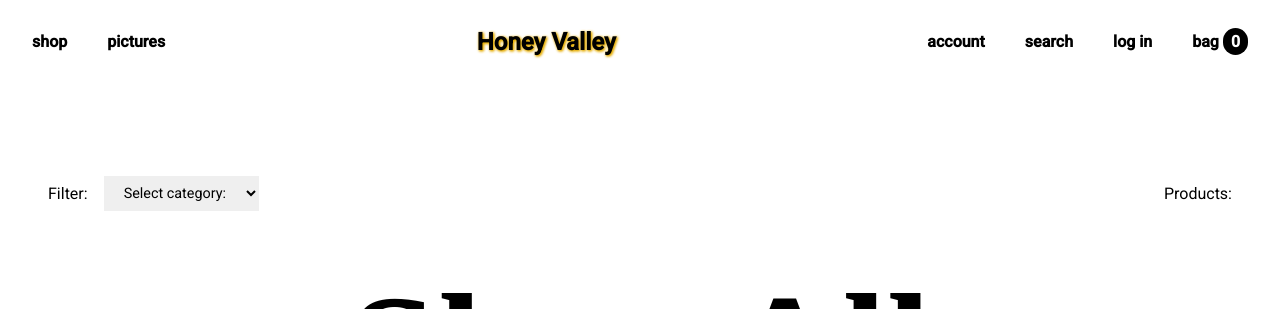
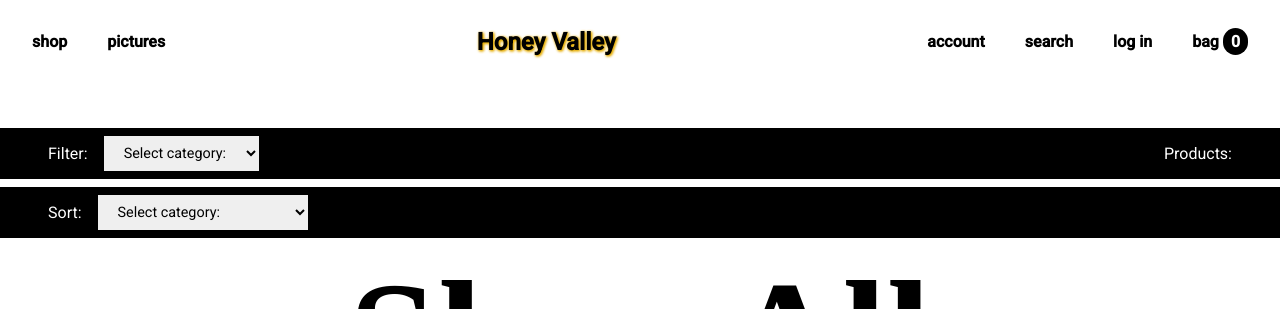
Before and after one commit to jakubzajkowski/HoneyHouse, a React (Vite) app in the folder app/: page /shop in a window 1280 px wide. Shown: the top 309 px of the page. Built offline with nearby package versions, Linux system fonts and the light colour scheme; no server answers; a web font is replaced by a local one.

Commit message:
feat: implement sort shop products

```diff
--- a/app/src/Redux/Apis.ts
+++ b/app/src/Redux/Apis.ts
@@ -3,16 +3,28 @@ import { productsApiAction,shopProductsApiAction,productApiAction,userDataAuthAc
 import { AnyAction,Dispatch } from "redux";
 import { ProductsType,UserDataType,CartDataType } from "./state";
 import { cartDataAction } from "./Actions";
+import { sortRules } from "../utils/sortRules";
 
-export const fetchProductsData=(dispatch:Dispatch<AnyAction>):any=>{
+export interface FetchProductsDataSortedArg {
+  sort: boolean
+  type : 'priceAsc' | 'nameAsc' | 'weightAsc' | 'priceDesc' | 'nameDesc' | 'weightDesc' | 'none'
+}
+
+export const fetchProductsData=(dispatch:Dispatch<AnyAction>,sorted:FetchProductsDataSortedArg):any=>{
     return axios.get(`${import.meta.env.VITE_HOST_URI}/api/products`)
       .then(({ data }) => {
-      dispatch(productsApiAction<ProductsType[]>(data));
+        const dataToSort: ProductsType[] = data
+
+        dataToSort.sort((a,b)=>sortRules(a,b,sorted))
+      dispatch(productsApiAction<ProductsType[]>(sorted.sort ? dataToSort : data));
     });
 }
-export const fetchShopProductsData=(category:string,dispatch:Dispatch<AnyAction>):any=>{
+export const fetchShopProductsData=(category:string,dispatch:Dispatch<AnyAction>,sorted:FetchProductsDataSortedArg):any=>{
   return axios.get(`${import.meta.env.VITE_HOST_URI}/api/products/${category}`)
     .then(({ data }) => {
+      const dataToSort: ProductsType[] = data
+
+      dataToSort.sort((a,b)=>sortRules(a,b,sorted))
     dispatch(shopProductsApiAction<ProductsType[]>(data));
   });
 }
--- a/app/src/pages/Home/page.tsx
+++ b/app/src/pages/Home/page.tsx
@@ -15,8 +15,13 @@ interface HomeProps {
 const Home:React.FC<HomeProps> = ({products}) => {
   const dispatch = useDispatch()
 
+  const sort = {
+    sort: false,
+    type: 'none' as 'none',
+  }
+
   useEffect(() => {
-    fetchProductsData(dispatch)
+    fetchProductsData(dispatch,sort)
   },[])
 
   return (<Main>
--- a/app/src/pages/Shop/components/Filter.tsx
+++ b/app/src/pages/Shop/components/Filter.tsx
@@ -7,15 +7,26 @@ interface FilterProps {
     setIsFilter:React.Dispatch<React.SetStateAction<boolean>>,
     productsCount: number | undefined
     setCurrentPage : React.Dispatch<React.SetStateAction<number>>
+    setCategory: React.Dispatch<React.SetStateAction<string>>
 }
 
-const Filter:React.FC<FilterProps> = ({setIsFilter,productsCount,setCurrentPage}) => {
+const Filter:React.FC<FilterProps> = ({setIsFilter,productsCount,setCurrentPage,setCategory}) => {
   const dispatch = useDispatch()
 
   const handleFilter = (e:React.ChangeEvent<HTMLSelectElement>):void => {
-    setIsFilter(true)
-    setCurrentPage(1)
-    fetchShopProductsData(e.currentTarget.value,dispatch)
+    const sort = {
+      sort: false,
+      type: 'none' as 'none',
+    }
+    if (e.target.value==""){
+      setIsFilter(false)
+    }
+    else{
+      setIsFilter(true)
+      setCurrentPage(1)
+      setCategory(e.currentTarget.value)
+      fetchShopProductsData(e.currentTarget.value,dispatch,sort)
+    }
   }
 
   return (
--- /dev/null
+++ b/app/src/pages/Shop/components/Sort.tsx
@@ -0,0 +1,44 @@
+import React from 'react'
+import { SortContainer,SortCategory,SortCategorySelect,SortCategoryOption} from '../styles'
+import { fetchProductsData,FetchProductsDataSortedArg,fetchShopProductsData } from '../../../Redux/Apis'
+import {useDispatch} from 'react-redux'
+
+interface SortProps {
+    isFiltered : boolean,
+    category: string
+}
+
+const Sort:React.FC<SortProps> = ({isFiltered,category}) => {
+  const dispatch = useDispatch()
+
+  const handleSort = (e:React.ChangeEvent<HTMLSelectElement>):void => {
+    const sort:FetchProductsDataSortedArg= {
+        sort: true,
+        type: e.target.value as "priceAsc" | "nameAsc" | "weightAsc" | "priceDesc" | "nameDesc" | "weightDesc" | "none",
+      }
+        if (isFiltered){
+            fetchShopProductsData(category,dispatch,sort)
+        }else{
+            fetchProductsData(dispatch,sort)
+        }
+  }
+
+  return (
+    <SortContainer>
+        <SortCategory>
+            <p>Sort:</p>
+            <SortCategorySelect onChange={(e)=>handleSort(e)}>
+              <SortCategoryOption value="none">Select category:</SortCategoryOption>
+              <SortCategoryOption value="priceAsc">Price lowest to highest</SortCategoryOption>
+              <SortCategoryOption value="priceDesc">Price highest to lowest</SortCategoryOption>
+              <SortCategoryOption value="nameAsc">Name A-Z</SortCategoryOption>
+              <SortCategoryOption value="nameDesc">Name Z-A</SortCategoryOption>
+              <SortCategoryOption value="weightAsc">Weight lowest to highest</SortCategoryOption>
+              <SortCategoryOption value="weightDesc">Weight highest to lowest</SortCategoryOption>
+            </SortCategorySelect>
+        </SortCategory>
+    </SortContainer>
+  )
+}
+
+export default Sort
--- a/app/src/pages/Shop/page.tsx
+++ b/app/src/pages/Shop/page.tsx
@@ -7,6 +7,7 @@ import Nav from '../../components/Nav/Nav'
 import { Main,ShopHeader,PageButton,PageButtonsContainer } from './styles'
 import Filter from './components/Filter'
 import Product from '../Home/Components/Product/Product'
+import Sort from './components/Sort'
 
 const Shop:React.FC = () => {
   const [isFilter,setIsfilter] = useState<boolean>(false)
@@ -14,11 +15,17 @@ const Shop:React.FC = () => {
   const products = useSelector((state:InitialStateType)=>state.products)
   const filterProducts = useSelector((state:InitialStateType)=>state.shopProducts)
   const [currentPage,setCurrentPage] = useState<number>(1)
-  const [postPerPage,setPostPerPage] = useState<number>(8)
+  const [category,setCategory] = useState<string>('')
+  const postPerPage = 8
   const pages = [];
 
+  const sort = {
+    sort: false,
+    type: 'none' as 'none',
+  }
+
   useEffect(() => {
-    fetchProductsData(dispatch)
+    fetchProductsData(dispatch,sort)
   },[])
 
   const lastPageIndex = currentPage * postPerPage;
@@ -40,7 +47,8 @@ const Shop:React.FC = () => {
   return (
       <Main>
         <Nav />
-        <Filter setIsFilter={setIsfilter} setCurrentPage={setCurrentPage} productsCount={isFilter ? filterProducts?.length : products?.length}/>
+        <Filter setCategory={setCategory} setIsFilter={setIsfilter} setCurrentPage={setCurrentPage} productsCount={isFilter ? filterProducts?.length : products?.length}/>
+        <Sort category={category} isFiltered={isFilter}/>
         <ShopHeader>Shop All</ShopHeader>
         <ProductContainer>
             {
@@ -51,7 +59,7 @@ const Shop:React.FC = () => {
             }
         </ProductContainer>
         <PageButtonsContainer>
-         {pages.map(page=><PageButton onClick={()=>handlePageChange(page)}>{page}</PageButton>)}
+         {pages.map(page=><PageButton key={page} onClick={()=>handlePageChange(page)}>{page}</PageButton>)}
         </PageButtonsContainer>
       </Main>
   )
--- a/app/src/pages/Shop/styles.tsx
+++ b/app/src/pages/Shop/styles.tsx
@@ -16,11 +16,13 @@ export const FilterContainer = styled.div`
     width: 100%;
     display:flex;
     justify-content: space-between;
-    padding:3rem;
+    padding:0.5rem 3rem;
     flex-wrap: wrap;
+    background-color: black;
+    color: white;
     @media(max-width: 950px){
         padding:0.5rem;
-        margin: 1rem 0 ;
+        margin: 0.5rem 0 ;
     }
 `
 export const FilterCategory = styled.div`
@@ -38,7 +40,7 @@ export const FilterCategorySelect = styled.select`
     font-size:0.9rem;
     @media(max-width: 950px){
         font-size: 0.8rem;
-        margin:0 0.2rem;
+        margin:0.5rem 0.5rem;
         padding:0.5rem 0.5rem;
     }
 `
@@ -115,3 +117,43 @@ export const PageButton = styled.button`
     cursor: pointer;
     font-size: 1rem;
 `
+export const SortContainer = styled.div`
+    width: 100%;
+    display:flex;
+    justify-content: space-between;
+    padding: 0.5rem 3rem;
+    margin: 0.5rem 0;
+    flex-wrap: wrap;
+    background-color: black;
+    color: white;
+    @media(max-width: 950px){
+        padding:0.5rem;
+        margin: 1rem 0 ;
+    }
+`
+export const SortCategory = styled.div`
+   display:flex;
+   align-items:center;
+   @media(max-width: 950px){
+    width:100%;
+}
+`
+export const SortCategorySelect = styled.select`
+    border:none;
+    padding:0.5rem 1rem;
+    display:inline;
+    margin:0 1rem;
+    font-size:0.9rem;
+    @media(max-width: 950px){
+        font-size: 0.8rem;
+        margin:0 0.5rem;
+        padding:0.5rem 0.5rem;
+    }
+`
+export const SortCategoryOption = styled.option`
+    padding:1rem 1rem;
+    font-size:1rem;
+    @media(max-width: 950px){
+        font-size: 0.8rem;
+    }
+`
--- /dev/null
+++ b/app/src/utils/sortRules.ts
@@ -0,0 +1,20 @@
+import { ProductsType } from "../Redux/state"
+import { FetchProductsDataSortedArg } from "../Redux/Apis"
+export const sortRules = (a:ProductsType,b:ProductsType,sorted:FetchProductsDataSortedArg) =>{
+    switch(sorted.type){
+      case 'priceAsc':
+        return (a.price<b.price) ? -1 : 1
+      case 'priceDesc':
+        return (a.price<b.price) ? 1 : -1
+      case 'nameDesc':
+        return (a.name<b.name) ? 1 : -1
+      case 'nameAsc':
+        return (a.name<b.name) ? -1 : 1
+      case 'weightAsc':
+        return (a.weight<b.weight) ? -1 : 1
+      case 'weightDesc':
+        return (a.weight<b.weight) ? 1 : -1
+      default:
+        return 0
+    }
+  }
```
